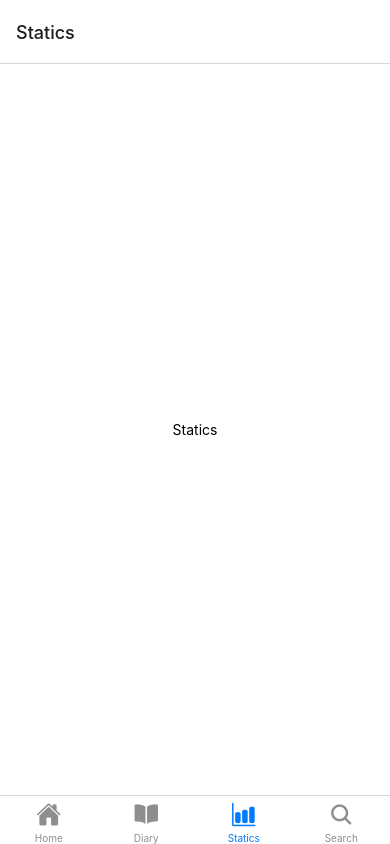
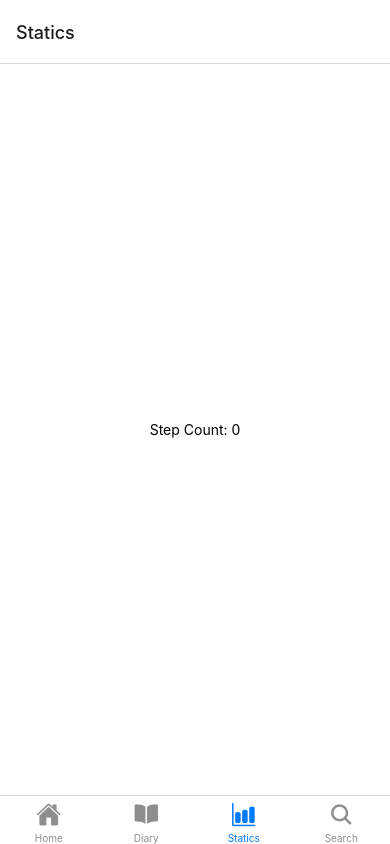
Before and after one commit to sannaroi/fitnessapp, a React Native app: screen /Statics in a window 390 px wide. Built offline with nearby package versions, Linux system fonts and the light colour scheme; no server answers; the database is empty.

Commit message:
Askellus ei toimi

```diff
--- a/App.js
+++ b/App.js
@@ -7,7 +7,7 @@ import { Ionicons} from '@expo/vector-icons';
 import HomeScreen from './components/Home';
 import SearchScreen from './components/Search';
 import DiaryScreen from './components/Diary';
-import StaticsScreen from './components/Statics';
+import Statics from './components/Statics';
 
 const screenOptions = ({ route }) => ({
   tabBarIcon: ({ focused, color, size }) => {
@@ -35,7 +35,7 @@ export default function App() {
       <Tab.Navigator screenOptions={screenOptions}>
         <Tab.Screen name="Home" component={HomeScreen} />
         <Tab.Screen name="Diary" component={DiaryScreen} />
-        <Tab.Screen name="Statics" component={StaticsScreen} />
+        <Tab.Screen name="Statics" component={Statics} />
         <Tab.Screen name="Search" component={SearchScreen} />
       </Tab.Navigator>
     </NavigationContainer>
--- a/components/Statics.js
+++ b/components/Statics.js
@@ -1,14 +1,47 @@
-import React from 'react';
+import React, { useState, useEffect } from 'react';
 import { View, Text, Button, StyleSheet } from 'react-native';
+import { getDatabase, ref, onValue } from 'firebase/database';
+import { initializeApp } from 'firebase/app';
+
+
+// Import the functions you need from the SDKs you need
+// TODO: Add SDKs for Firebase products that you want to use
+// https://firebase.google.com/docs/web/setup#available-libraries
+
+// Your web app's Firebase configuration
+const firebaseConfig = {
+  apiKey: "AIzaSyAUsLEVd5IbCGMpFgnTs9l6IQFM_B2hVh4",
+  authDomain: "fitnessapp-b0d5c.firebaseapp.com",
+  projectId: "fitnessapp-b0d5c",
+  storageBucket: "fitnessapp-b0d5c.appspot.com",
+  messagingSenderId: "858970749496",
+  appId: "1:858970749496:web:124cb10e095d84a771c4cd",
+  databaseURL: "https://fitness-app-f28fa-default-rtdb.europe-west1.firebasedatabase.app"
+};
+
+// Initialize Firebase
+const app = initializeApp(firebaseConfig);
 
 export default function Statics() {
+  const [stepCount, setStepCount] = useState(0);
+
+  useEffect(() => {
+    const db = getDatabase();
+    const stepCountRef = ref(db, 'stepCount');
+
+    onValue(stepCountRef, (snapshot) => {
+      const data = snapshot.val();
+      console.log('Received step count:', data);
+      setStepCount(data || 0);
+    });
+  }, []);
+
   return (
     <View style={styles.container}>
-      <Text>Statics</Text>
+      <Text>Step Count: {stepCount}</Text>
     </View>
   );
 }
-
 
 const styles = StyleSheet.create({
   container: {
--- a/package.json
+++ b/package.json
@@ -15,10 +15,13 @@
     "@rneui/themed": "^4.0.0-rc.8",
     "expo": "~50.0.14",
     "expo-status-bar": "~1.11.1",
+    "firebase": "^10.10.0",
     "react": "18.2.0",
     "react-native": "0.73.6",
+    "react-native-accurate-step-counter": "^2.0.4",
     "react-native-safe-area-context": "4.8.2",
-    "react-native-screens": "~3.29.0"
+    "react-native-screens": "~3.29.0",
+    "react-native-shake": "^5.6.2"
   },
   "devDependencies": {
     "@babel/core": "^7.20.0"
```
Also changed, not shown: 1 other file (tests, documents, lock files or other folders).
